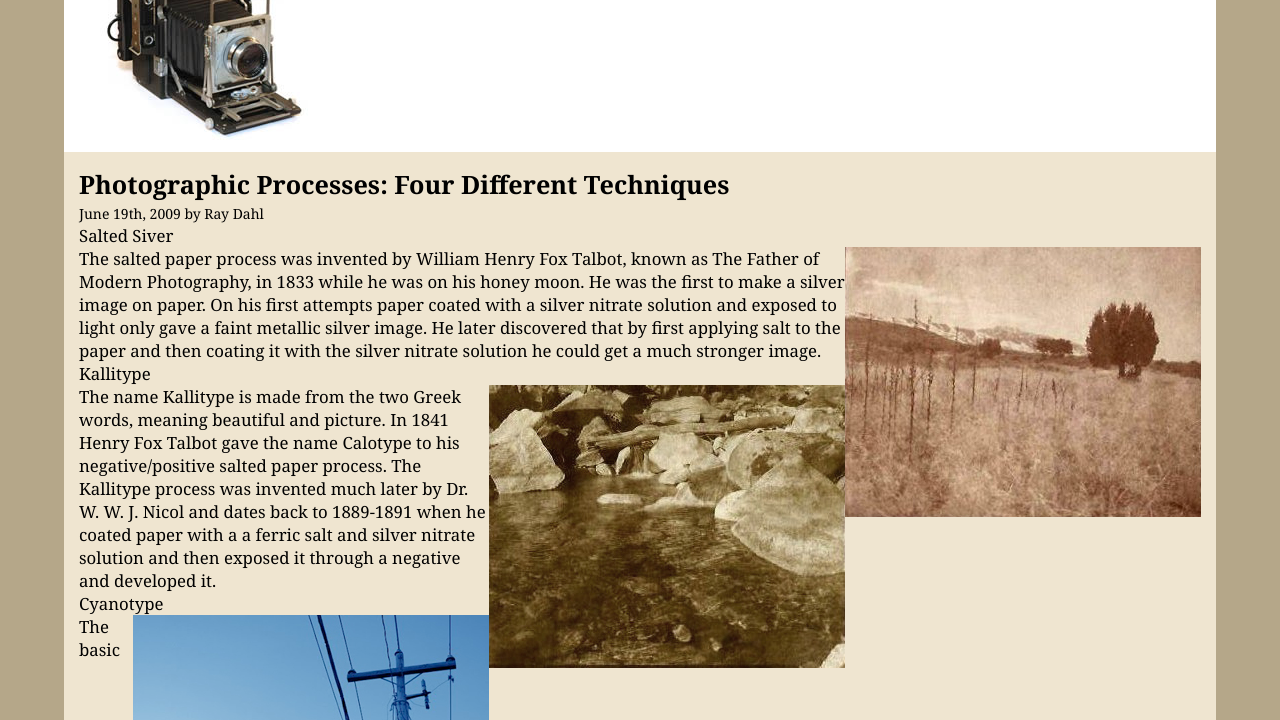
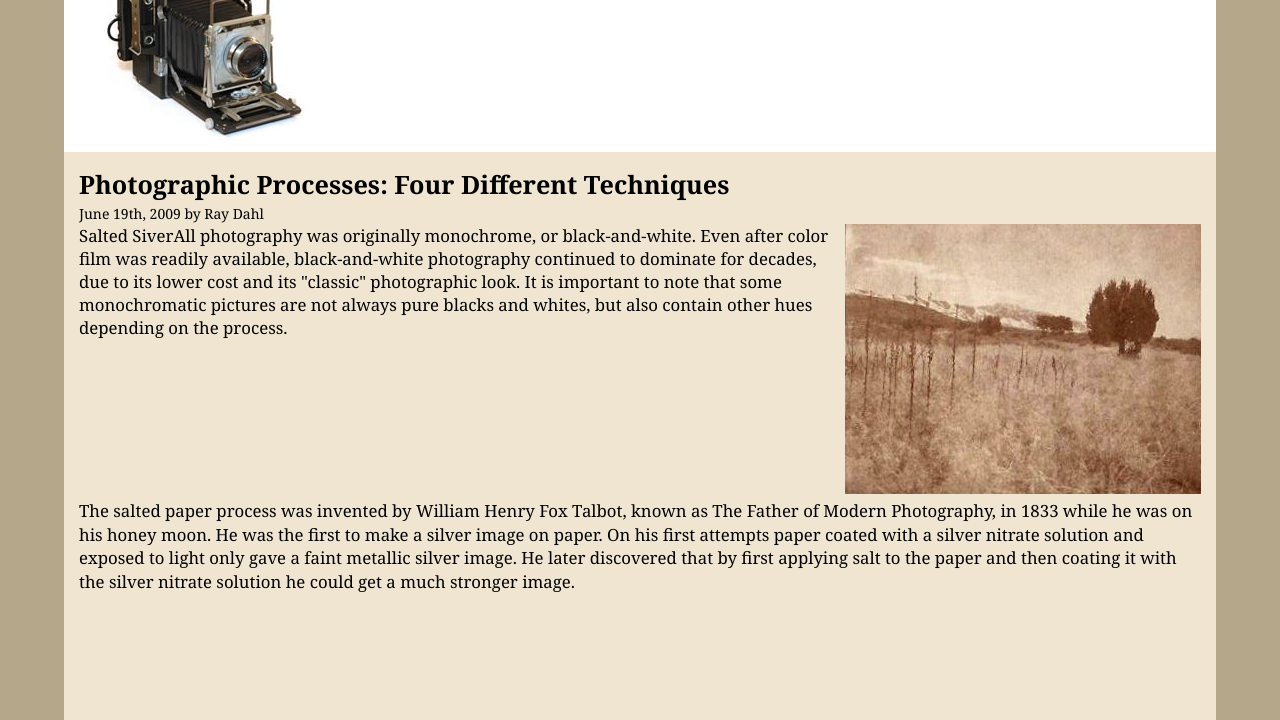
Before and after one commit to howardgershon/comm5510, a plain HTML site: page Assignments/responsive/fluid_demo.html in a window 1280 px wide. Shown: the part 80-800 px from the top of the page. Drawn offline with Linux system fonts and the light colour scheme.

Commit message:
adding practice

```diff
--- a/Assignments/responsive/style/responsive.css
+++ b/Assignments/responsive/style/responsive.css
@@ -41,8 +41,13 @@ footer {
   margin:           10px auto;
   font-size:        90%;
 }
-dt .text{
+dt {
   float:left;
+}
+.text{
+  float:left;
+  min-height:270px;
+  line-height:1.4;
 }
 .image{
   float:right;
```
